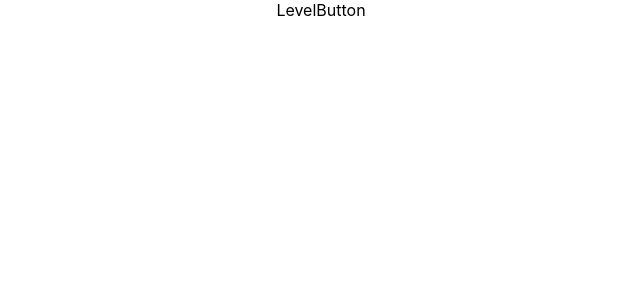
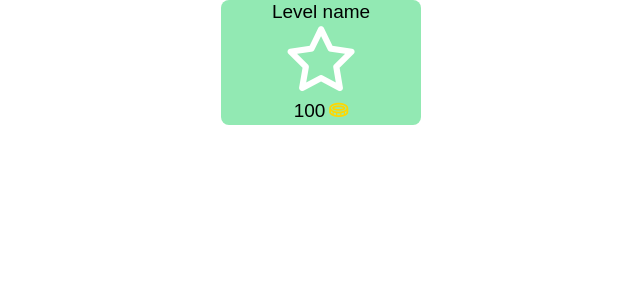
Before and after one commit to Joris63/WijkBeweegKaart, a React (Create React App) app in the folder WebApp/: page / in a window 1280 px wide. Shown: the top 300 px of the page, without its empty margins (319-959 px from the left). Built offline with nearby package versions, Linux system fonts and the light colour scheme.

Commit message:
wip levelselection

```diff
--- a/WebApp/package.json
+++ b/WebApp/package.json
@@ -11,6 +11,7 @@
     "react-dom": "^18.2.0",
     "react-router-dom": "^6.4.3",
     "react-scripts": "5.0.1",
+    "sass": "^1.56.1",
     "web-vitals": "^2.1.4"
   },
   "scripts": {
--- a/WebApp/src/App.js
+++ b/WebApp/src/App.js
@@ -1,8 +1,9 @@
 import "./App.css";
+import "./styles/level-selection.scss";
 import { BrowserRouter as Router, Routes, Route } from "react-router-dom";
 
 import SurveyQuestions from "./components/survey/SurveyQuestions";
-import LevelButton from "./components/levelSelection/LevelButton";
+import LevelButton from "./components/level-selection/LevelSelectionItem";
 
 function App() {
   return (
--- /dev/null
+++ b/WebApp/src/components/level-selection/LevelSelectionItem.js
@@ -0,0 +1,20 @@
+import React from "react";
+
+export default function LevelSelectionItem() {
+  return (
+    <div>
+      <button className="level_button">
+        <div className="level_name">Level name</div>
+        <div className="level_status">
+          <i class="fa-regular fa-star"></i>
+        </div>
+        <div className="level_reward_cointainer">
+          <div className="element">100</div>
+          <div className="level_reward_icon element">
+            <i class="fa-regular fa-coin"></i>
+          </div>
+        </div>
+      </button>
+    </div>
+  );
+}
--- a/WebApp/src/components/levelSelection/LevelButton.js
+++ /dev/null
@@ -1,13 +0,0 @@
-import React from "react";
-
-export default function LevelButton() {
-  return (
-    <div>
-      <div className="levelName">LevelButton</div>
-      <div className="levelCard">
-        <div className="levelStatus"></div>
-      </div>
-      <div className="levelReward"></div>
-    </div>
-  );
-}
--- /dev/null
+++ b/WebApp/src/styles/level-selection.scss
@@ -0,0 +1,33 @@
+
+*{
+    padding: 0;
+    margin: 0;
+
+}
+
+.level_button{
+    background-color: #92e9b3;
+    border: none;
+    align-items: center;
+    border-radius: 8px;
+    width: 200px;
+    height: 125px;
+    font-family: Arial,Helvetica,sans-serif;
+    font-weight: 400;
+    font-size: 19px;
+    color: #000;
+}
+
+.level_status{
+    color: white;
+    font-size: 65px;
+}
+
+.level_reward_icon{
+    color: gold;
+}
+
+.element{
+    display: inline-block;
+    margin: 2px;
+}
```
Also changed, not shown: 1 other file (tests, documents, lock files or other folders).
